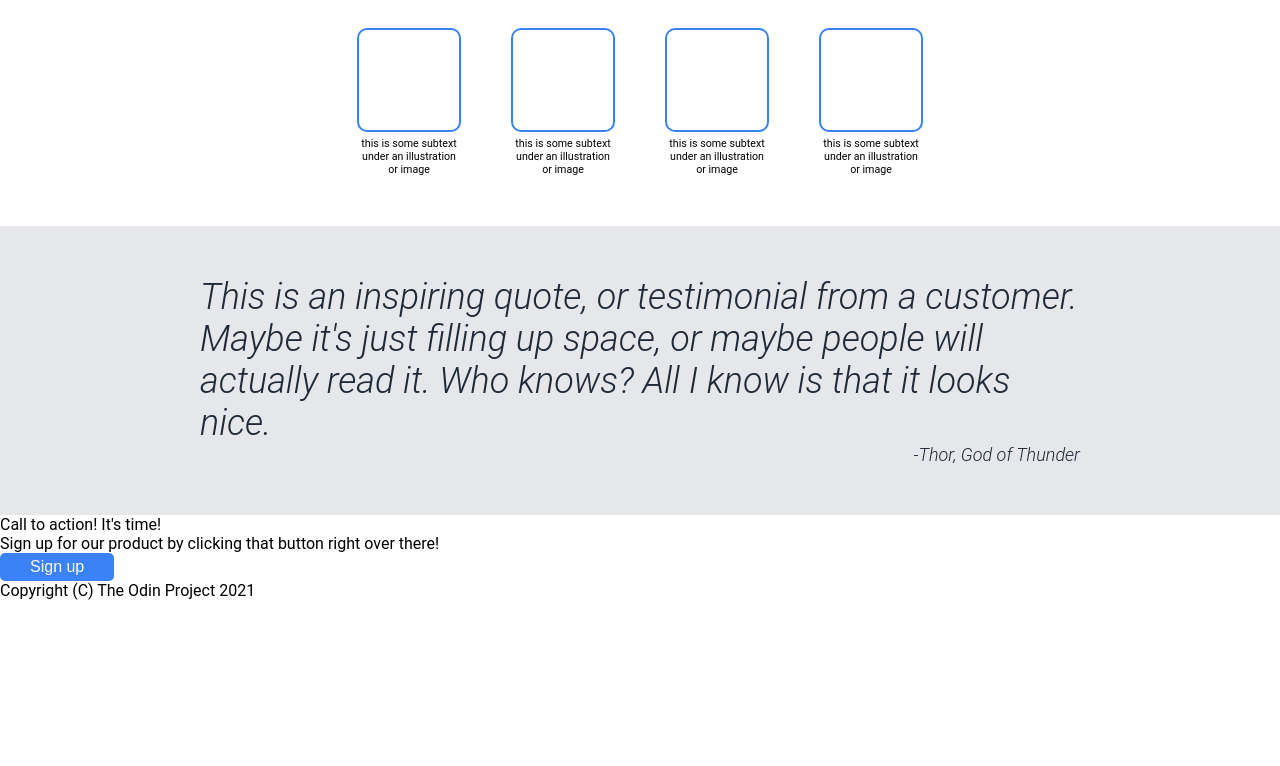
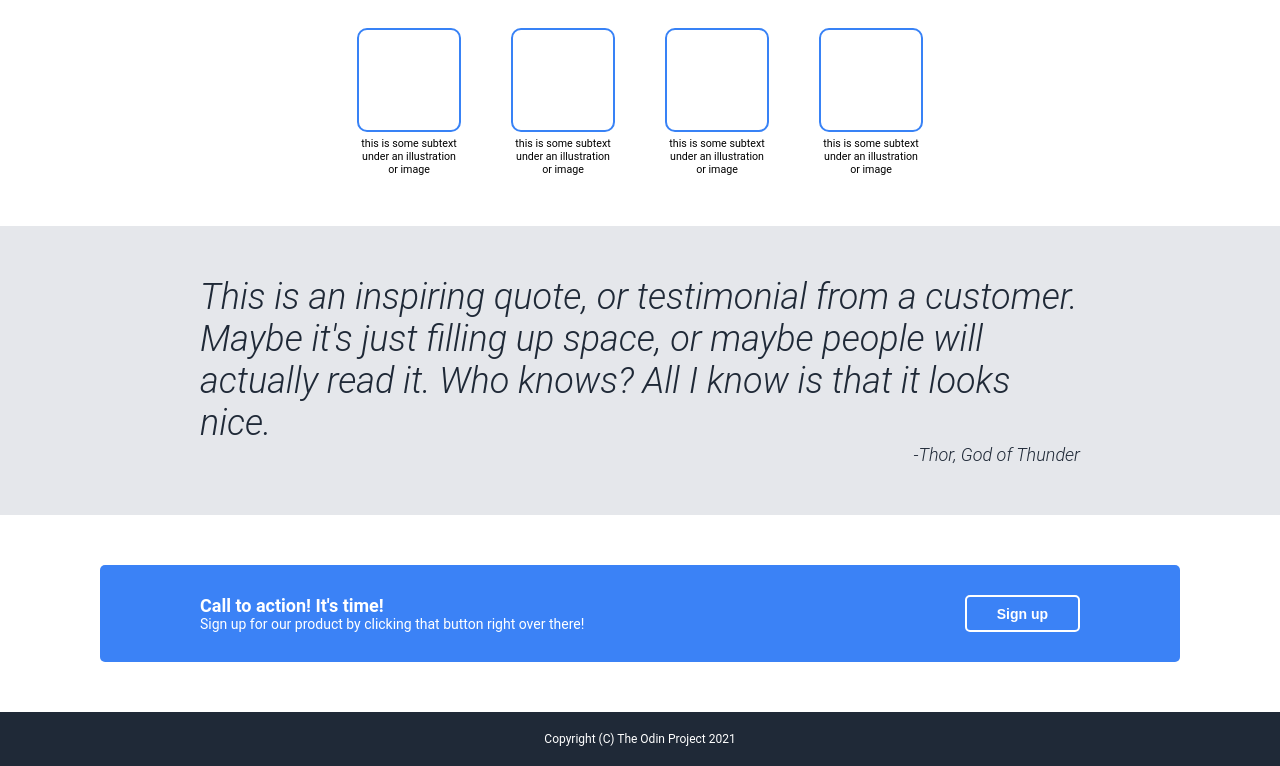
Before and after one commit to andrewfortier5/css-project, a plain HTML site: page index.html in a window 1280 px wide. Shown: the part 428-1194 px from the top of the page. Before the commit the page ends 1028 px from the top, so only its background shows below. Drawn offline with Linux system fonts and the light colour scheme.

Commit message:
Finished Up CSS

```diff
--- a/index.html
+++ b/index.html
@@ -48,17 +48,23 @@
     <div class="section-2">
         <div class="section-2-quote">
             <div class="section-2-quote-text">
-                This is an inspiring quote, or testimonial from a customer. Maybe it's just filling up space, or maybe people will actually read it. Who knows? All I know is that it looks nice.
+                This is an inspiring quote, or testimonial from a customer. Maybe it's just filling up space, or maybe
+                people will actually read it. Who knows? All I know is that it looks nice.
             </div>
             <div class="section-2-quote-author">-Thor, God of Thunder</div>
         </div>
     </div>
     <div class="section-3">
         <div class="section-3-call-to-action">
-            <span class="section-3-call-to-action-left">
-                <div class="section-call-to-action-heading">Call to action! It's time!</div>
-                <div class="section-call-to-action-subtext">Sign up for our product by clicking that button right over there!</div>
-            </span><span class="section-3-call-to-action-right"><button class="signup-button">Sign up</button></span>
+            <div class="section-3-call-to-action-container">
+                <span class="section-3-call-to-action-left">
+                    <div class="section-3-call-to-action-heading">Call to action! It's time!</div>
+                    <div class="section-3-call-to-action-subtext">Sign up for our product by clicking that button right
+                        over
+                        there!</div>
+                </span>
+                <span class="section-3-call-to-action-right"><button class="section-3-call-to-action-button">Sign up</button></span>
+            </div>
         </div>
     </div>
     <div class="footer">
--- a/styles.css
+++ b/styles.css
@@ -45,7 +45,7 @@
     gap: 50px;
     padding-left: 100px;
     padding-right: 100px;
-    color:#FFF;
+    color: #FFF;
 }
 
 .hero-left {
@@ -162,3 +162,84 @@
     font-weight: 300;
     text-align: right;
 }
+
+.section-3 {
+    display: flex;
+    flex: auto;
+    padding-left: 100px;
+    padding-right: 100px;
+    flex-direction: column;
+    justify-content: center;
+}
+
+.section-3-call-to-action {
+    display: flex;
+    flex-direction: column;
+    margin: 0px;
+    color: #1F2937;
+    text-align: center;
+    margin-top: 50px;
+    margin-bottom: 50px;
+    color: #fff;
+}
+
+.section-3-call-to-action-container {
+    display: flex;
+    flex: auto;
+    border-radius: 5px;
+    background-color: #3B82F6;
+    padding: 30px 50px;
+}
+
+.section-3-call-to-action-left {
+    display: flex;
+    flex: auto;
+    align-items: left;
+    flex-direction: column;
+    text-align: left;
+    margin-left: 50px;
+}
+
+.section-3-call-to-action-heading {
+    font-size: 18px;
+    font-weight: 900;
+    flex: auto;
+    font-weight: bold;
+}
+
+.section-3-call-to-action-subtext {
+    font-size: 14px;
+    flex: auto;
+}
+
+.section-3-call-to-action-right {
+    display: flex;
+    flex: auto;
+    align-items: right;
+    justify-content: right;
+    margin-right: 50px;
+}
+
+.section-3-call-to-action-button {
+    background-color: #3B82F6;
+    color: white;
+    padding: 0px 30px;
+    font-size: 14px;
+    border-radius: 5px;
+    border: 2px solid #fff;
+    font-weight: bold;
+}
+
+.footer {
+    display: flex;
+    flex: auto;
+    background-color: #1F2937;
+    color: white;
+    padding: 10px;
+    gap: 10px;
+    align-items: center;
+    justify-content: center;
+    text-align: center;
+    padding: 20px;
+    font-size: 12px;
+}
```
